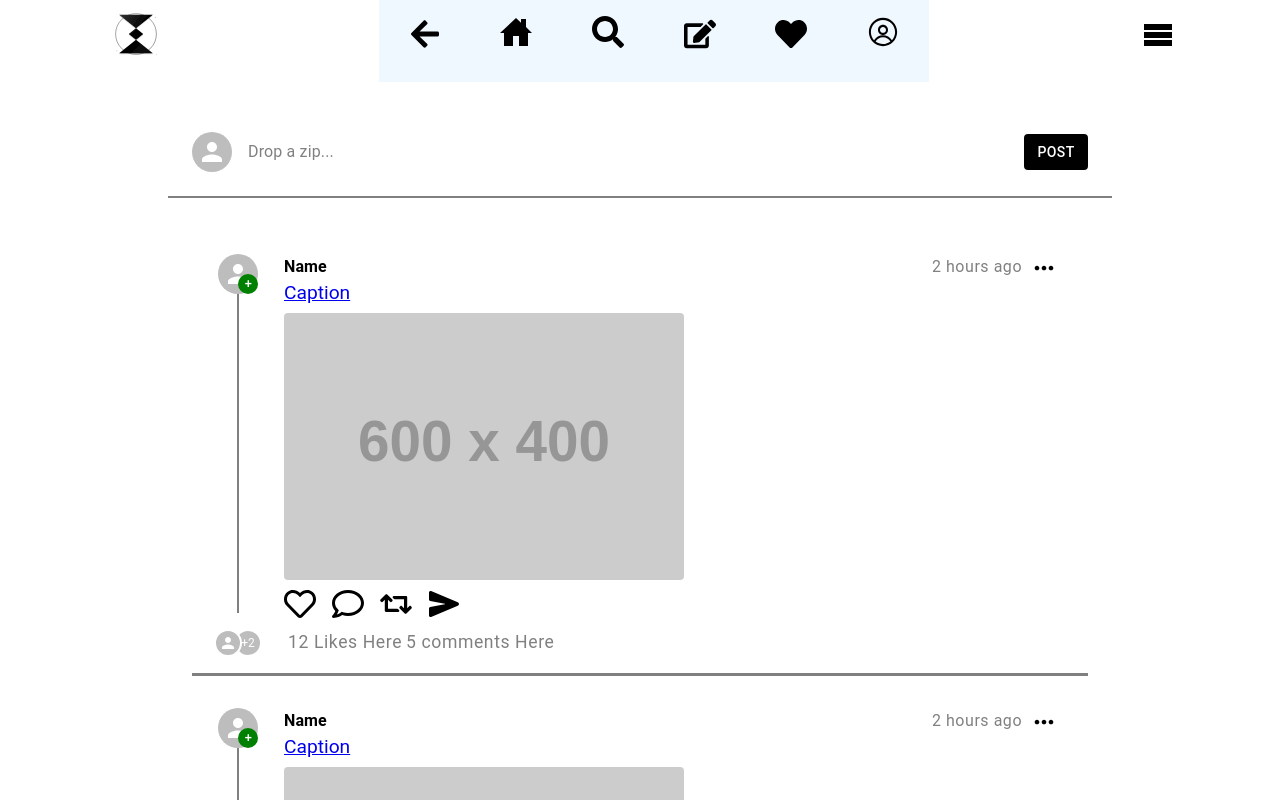
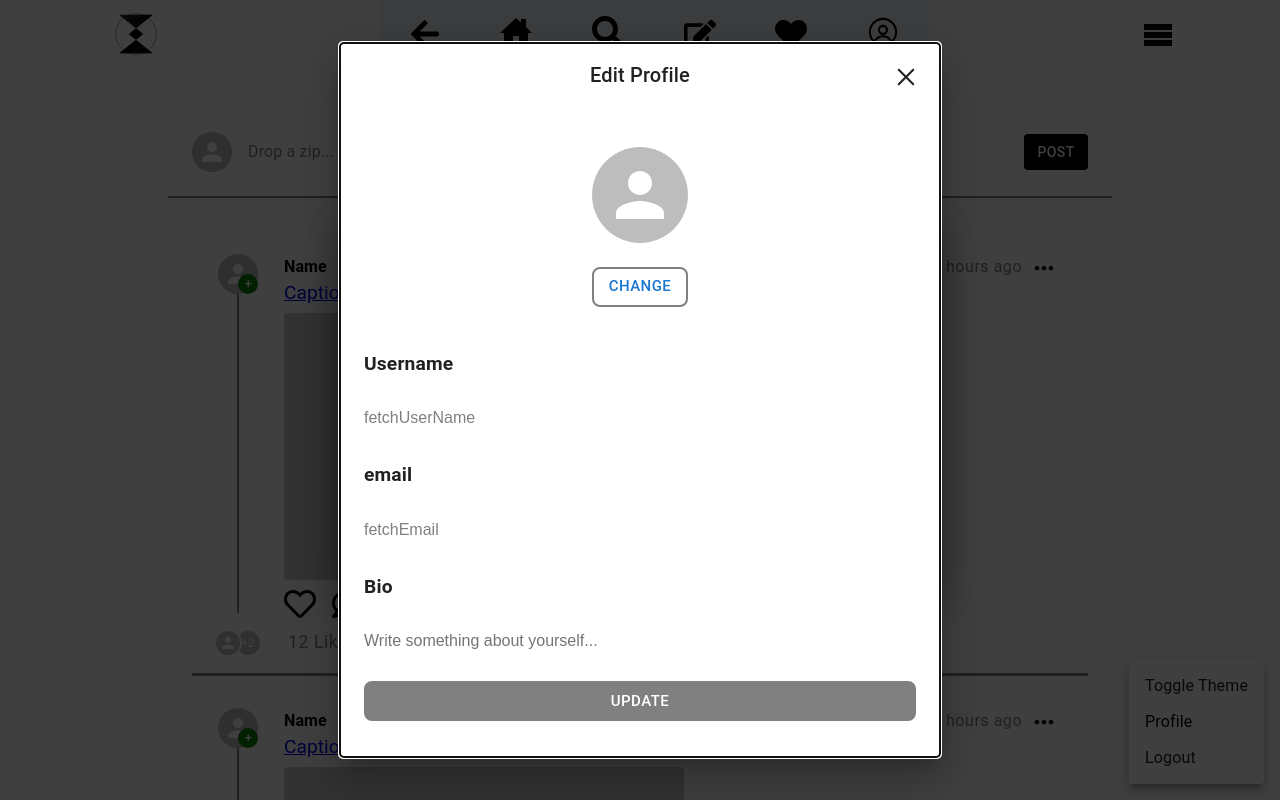
Before and after one commit to pravinadar/Zelloa, a React (Vite) app in the folder client/: page / in a window 1280 px wide. Shown: the top 800 px of the page. Built offline with nearby package versions, Linux system fonts and the light colour scheme.

Commit message:
made MainMenu

```diff
--- /dev/null
+++ b/client/src/components/menu/MainMenu.jsx
@@ -0,0 +1,44 @@
+import { Menu, MenuItem } from '@mui/material';
+import { Link } from 'react-router-dom';
+
+const MainMenu = () => {
+
+    const handleClose = () => { }
+
+    const handleToggleTheme = () => { }
+
+    const handleLogout = () => {}
+
+    return (
+        <>
+            <Menu
+                anchorEl={null} // Replace with your anchor element
+                open={true} // Replace with your open state
+                onClose={handleClose}
+                anchorOrigin={{ vertical: 'bottom', horizontal: 'right' }}
+                transformOrigin={{ vertical: 'top', horizontal: 'right' }}
+            >
+
+                <MenuItem onClick={handleToggleTheme}>
+                    Toggle Theme
+                </MenuItem>
+
+                <Link
+                    to={"/profile/zips/1"}
+                    style={{ textDecoration: 'none', color: 'black' }}
+                >
+                    <MenuItem>
+                        Profile
+                    </MenuItem>
+                </Link>
+
+                <MenuItem onClick={handleLogout}>
+                    Logout
+                </MenuItem>
+
+            </Menu>
+        </>
+    )
+}
+
+export default MainMenu
--- a/client/src/pages/protected/ProtectedLayout.jsx
+++ b/client/src/pages/protected/ProtectedLayout.jsx
@@ -3,6 +3,7 @@ import { Outlet } from "react-router-dom"
 import Header from "../../components/common/Header"
 import AddPost from "../../components/models/AddPost"
 import EditProfile from "../../components/models/EditProfile"
+import MainMenu from "../../components/menu/MainMenu"
 
 const ProtectedLayout = () => {
   return (
@@ -16,8 +17,14 @@ const ProtectedLayout = () => {
         {/* Protected content goes here */}
         <Header />
 
-        {/* <AddPost/> Testing AddPost component */}
-        {/* <EditProfile/> Testing EditProfile component */}
+        {/* Testing MainMenu component */}
+        <MainMenu/>
+
+        {/*Testing AddPost component */}
+        <AddPost/>
+
+        {/*Testing EditProfile component */}
+        <EditProfile/>
 
         {/* Outlet renders the child routes */}
         <Outlet />
```
Also changed, not shown: client/src/components/menu/MyMenu.jsx (added).
